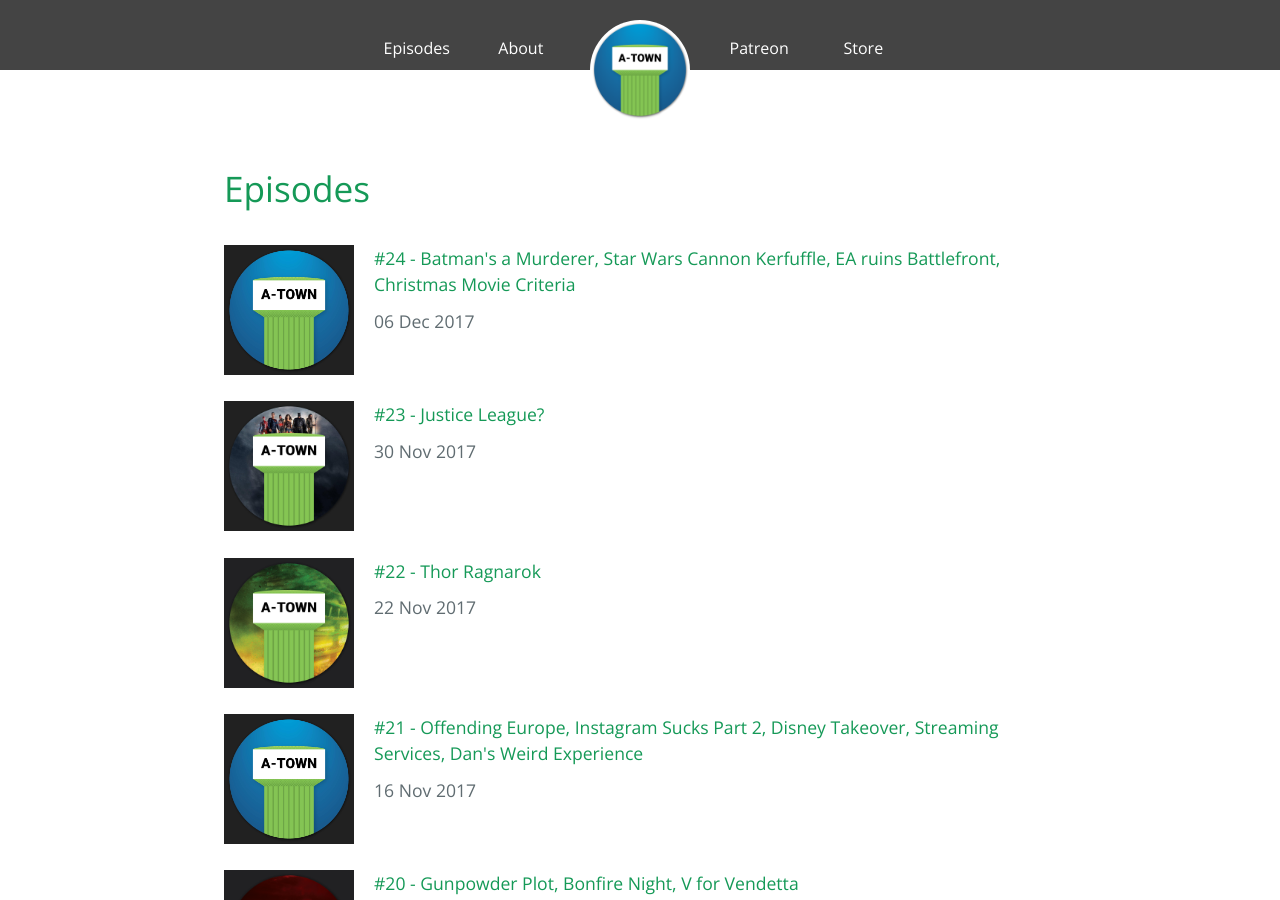
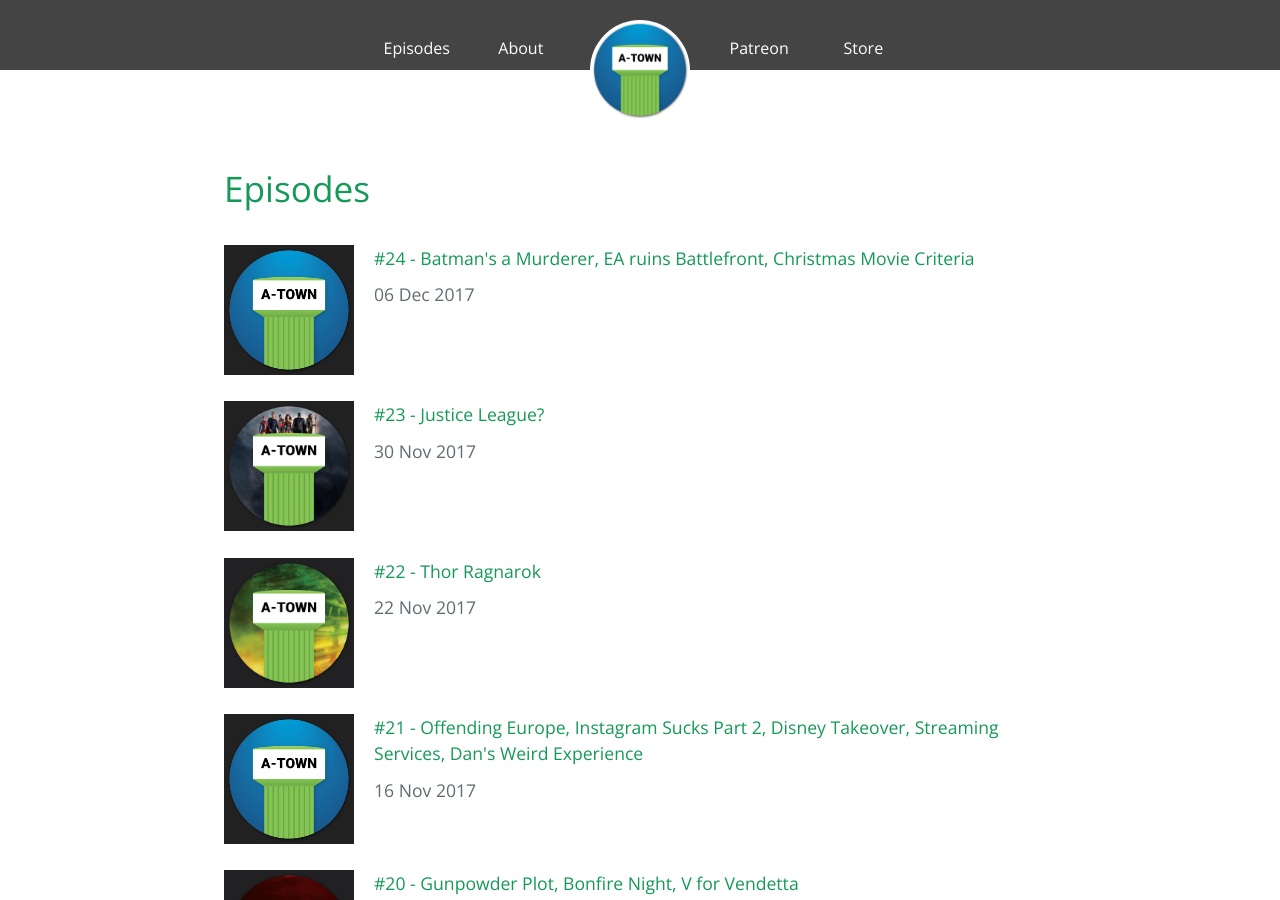
Before and after one commit to charliemchapman/atownfm, a Jekyll site: the page built from episodes.html, in a window 1280 px wide and 900 px high. Built offline with Jekyll 4.4.1, drawn with Linux system fonts in a browser that asks for light colours.

Commit message:
updated title

```diff
--- a/_posts/2017-12-06-episode-024.markdown
+++ b/_posts/2017-12-06-episode-024.markdown
@@ -1,7 +1,7 @@
 ---
 layout: post
 number: 24
-title:  "Batman's a Murderer, Star Wars Cannon Kerfuffle, EA ruins Battlefront, Christmas Movie Criteria"
+title:  "Batman's a Murderer, EA ruins Battlefront, Christmas Movie Criteria"
 date:   2017-12-06 7:00:00
 categories: episodes
 podbeanId: "epmsz-7e5ca5"
```
